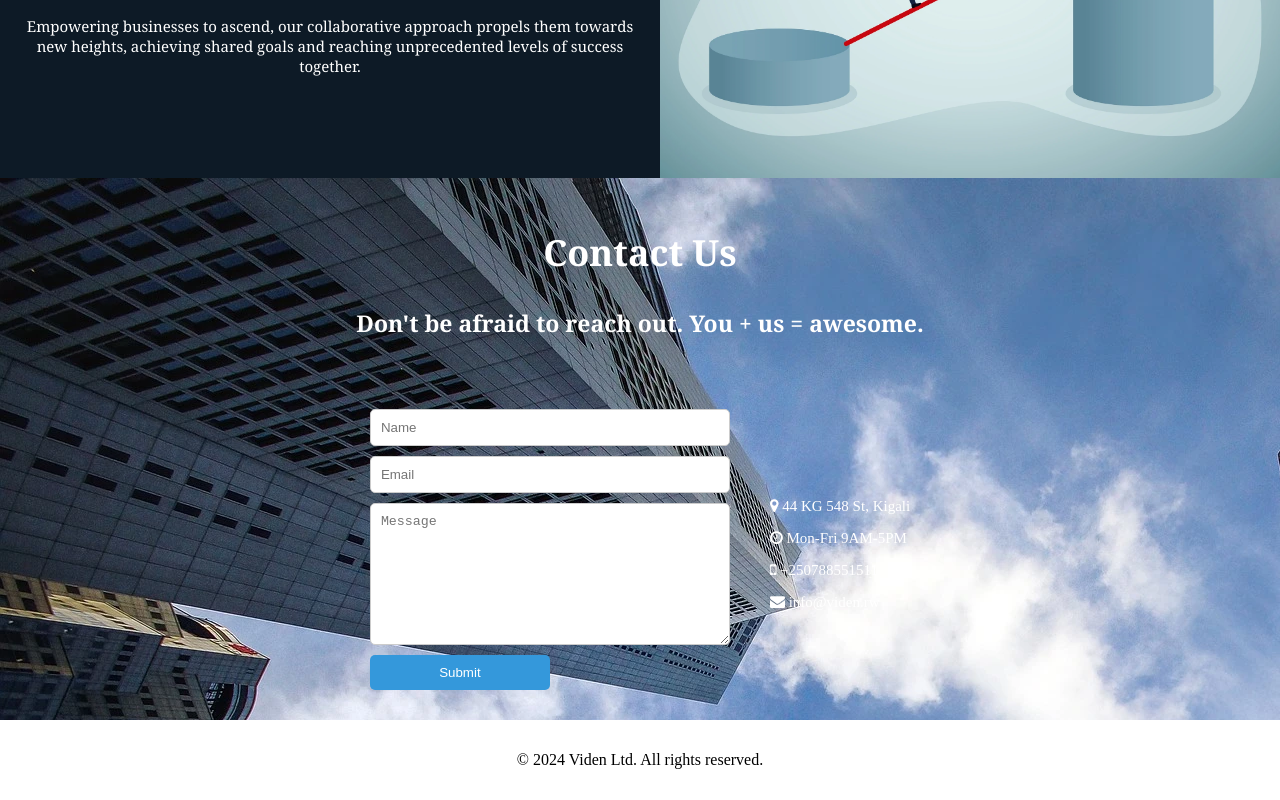
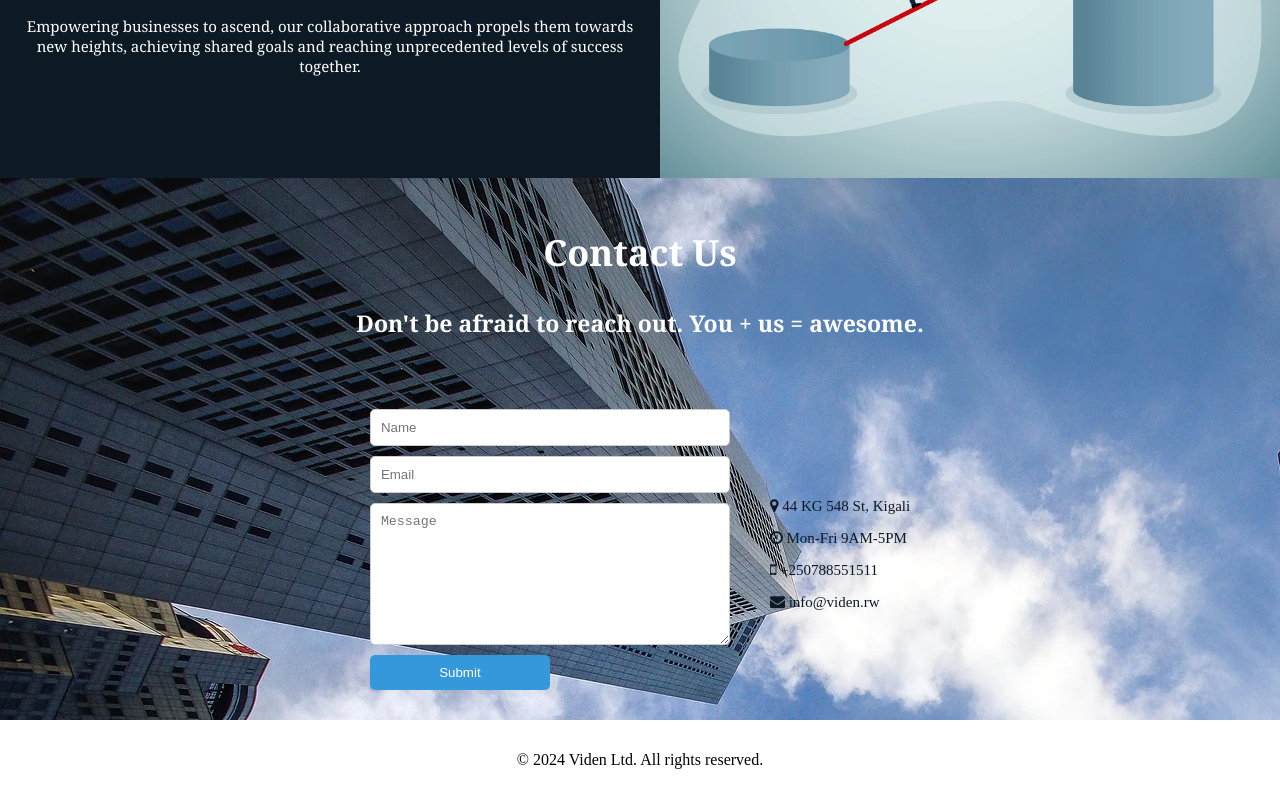
Before and after one commit to Auxile-Isaac/Viden-Front-end, a plain HTML site: page index.html in a window 1280 px wide. Shown: the part 1629-2429 px from the top of the page. Drawn offline with Linux system fonts and the light colour scheme.

Commit message:
changed contact color

```diff
--- a/index.html
+++ b/index.html
@@ -113,17 +113,17 @@
             </form>
 
             <div class="contact-info">
-                <p style="color: white; font-size:15px"><i class="fa fa-map-marker"
-                        style="font-size:15px; color: white;"></i> 44 KG
+                <p style="font-size:15px"><i class="fa fa-map-marker"
+                        style="font-size:15px; "></i> 44 KG
                     548 St, Kigali</p>
-                <p style="color: white; font-size:15px"><i class='fa fa-clock-o'
-                        style='font-size:15px; color:#ffffff'></i> Mon-Fri
+                <p style="font-size:15px"><i class='fa fa-clock-o'
+                        style='font-size:15px;'></i> Mon-Fri
                     9AM-5PM</p>
-                <p style="color: white; font-size:15px"><i class='fa fa-mobile-phone'
-                        style='font-size:15px; color: #ffffff;'></i>
+                <p style="font-size:15px"><i class='fa fa-mobile-phone'
+                        style='font-size:15px;'></i>
                     +250788551511</p>
-                <p style="color: white; font-size:15px"><i class="fa fa-envelope"
-                        style="color:#ffffff; font-size:15px"></i>
+                <p style="font-size:15px"><i class="fa fa-envelope"
+                        style="font-size:15px"></i>
                     info@viden.rw</p>
             </div>
         </div>
--- a/styles.css
+++ b/styles.css
@@ -95,7 +95,7 @@ li a:hover {
     /* text-decoration: none; */
 }
 
-.navigations ul li:nth-child(4) {
+.navigations ul li:nth-child(1) {
     background-color: #5f9dc7;
     padding: 10px;
     border-radius: 5px;
@@ -204,10 +204,9 @@ input[type="submit"]:hover {
 
 .contact-info {
     padding: 20px;
-    /* box-sizing: border-box; */
-    color: white;
+    color: #0D1A26;
     text-align: left;
-    /* text-shadow: black; */
+    /* text-shadow:4px 4px 4px black; */
 }
 
 .menu-button{
@@ -335,4 +334,10 @@ input[type="submit"]:hover {
     input[type="submit"] {
         width: 100%;
     }
+
+    .contact-info {
+        padding: 20px;
+        color: #fff;
+        text-align: left;
+    }
 }
```
